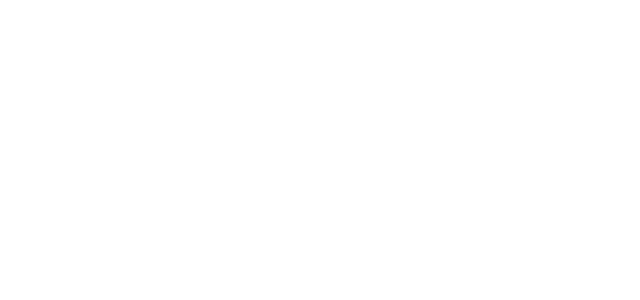
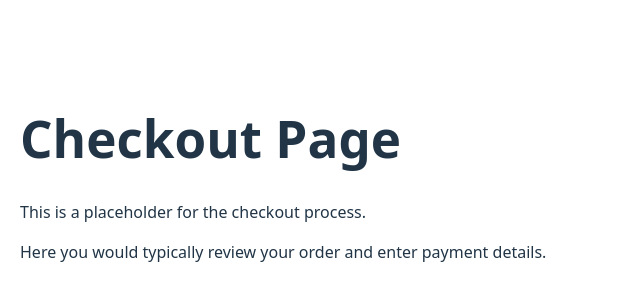
Before and after one commit to wizard0987654321/3D-Table-Configurator-React, a React (Vite) app in the folder configurator/: page /checkout in a window 1280 px wide. Before the commit this address had no page. Shown: the part 222-522 px from the top of the page, without its empty margins (0-640 px from the left). Built offline with nearby package versions, Linux system fonts and the light colour scheme.

Commit message:
delete bug fix, added checkout placeholder component

```diff
--- a/configurator/src/App.jsx
+++ b/configurator/src/App.jsx
@@ -3,6 +3,7 @@
 import Authentication from './components/Authentication';
 import ConfiguratorScene from './components/ConfiguratorScene';
 import SavedConfigurations from './components/SavedConfigurations';
+import CheckoutPage from './components/CheckoutPage';
 
 function App() {
   return (
@@ -15,6 +16,8 @@
         <Route path="/design" element={<ConfiguratorScene />} />
 
         <Route path="/saved-configurations" element={<SavedConfigurations />} />
+
+        <Route path="/checkout" element={<CheckoutPage />} />
       </Routes>
     </BrowserRouter>
   );
--- /dev/null
+++ b/configurator/src/components/CheckoutPage.jsx
@@ -0,0 +1,10 @@
+export default function CheckoutPage() {
+
+    return (
+        <div style={{ padding: '20px' }}>
+            <h1>Checkout Page</h1>
+            <p>This is a placeholder for the checkout process.</p>
+            <p>Here you would typically review your order and enter payment details.</p>
+        </div>
+    );
+}
--- a/configurator/src/components/SavedConfigurations.jsx
+++ b/configurator/src/components/SavedConfigurations.jsx
@@ -39,7 +39,7 @@
     }
 
     function handleOrder(config) {
-        alert(`Bestellung für "${config.config_name}" mit Preis ${config.total_price} € wurde aufgenommen!`);
+        navigate('/checkout');
     }
 
     async function handleDelete(configId) {
```
